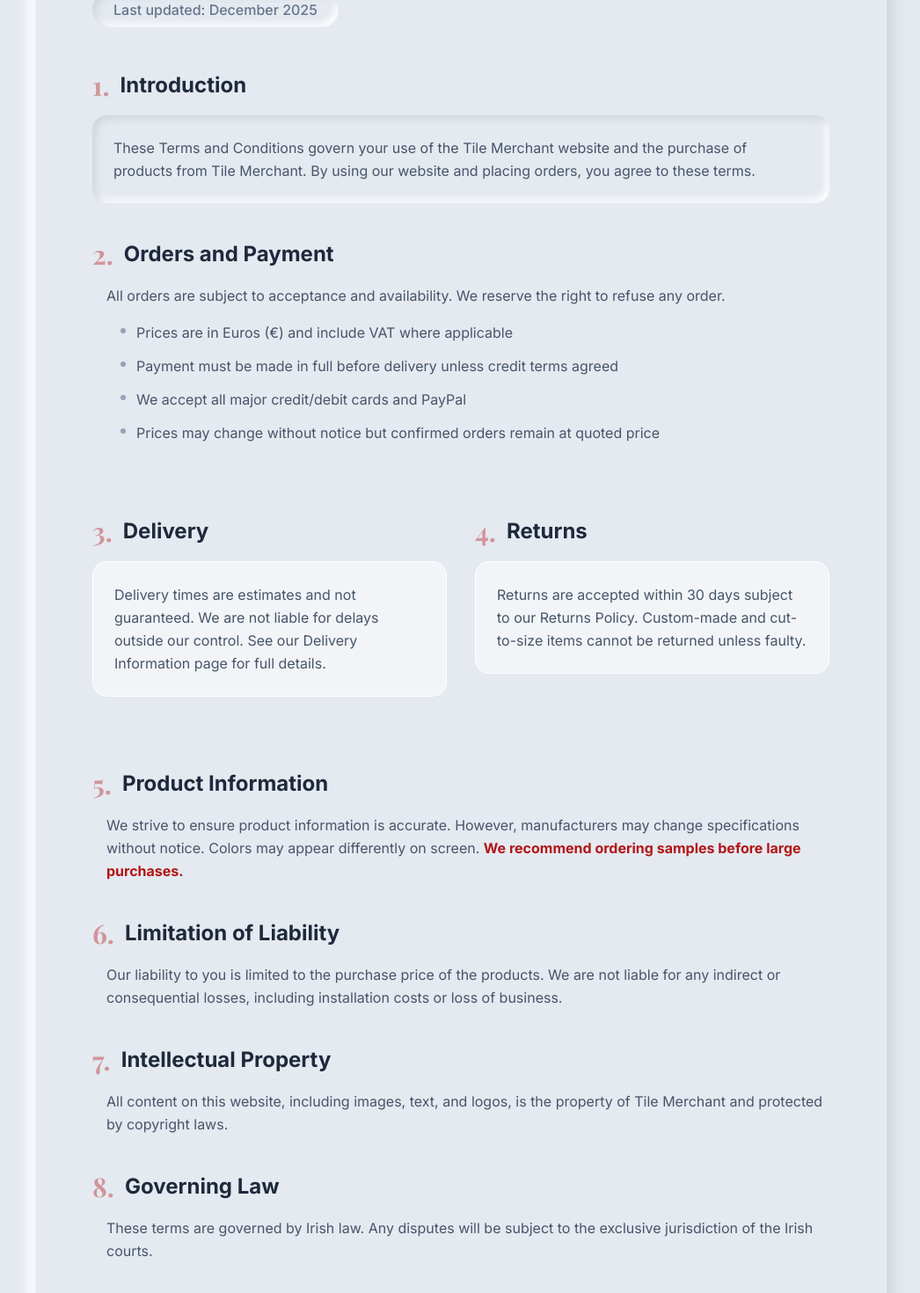
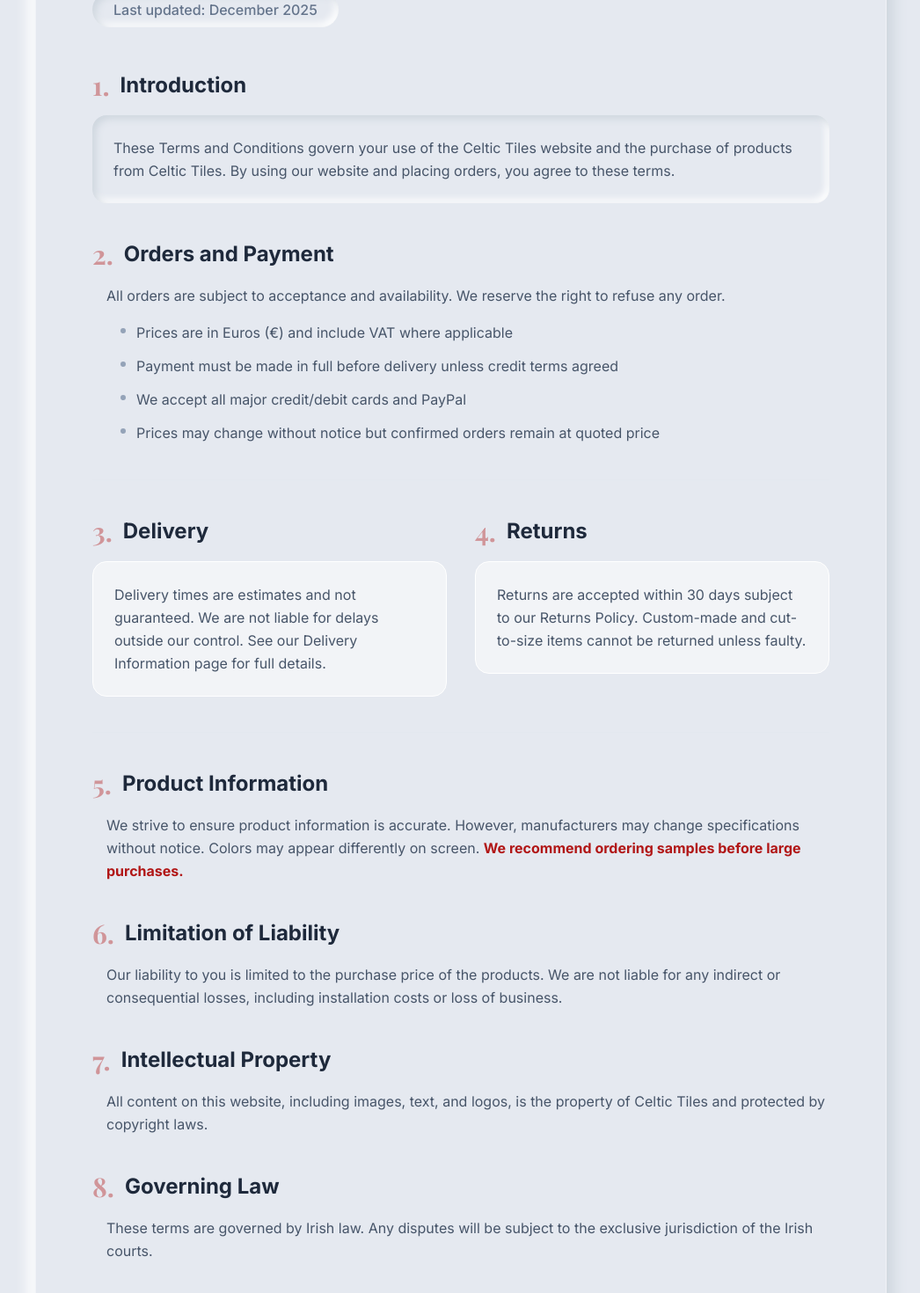
Before and after one commit to AliceSoft777/Eirevancee, a Next.js app: page /terms in a window 1280 px wide. Shown: the part 349-1819 px from the top of the page at 88% size, without its empty margins (116-1162 px from the left). Built offline with nearby package versions, Linux system fonts and the light colour scheme; no server answers; the database is empty; a web font is replaced by a local one.

Commit message:
added the email and settings update

```diff
--- a/app/admin/settings/general/page.tsx
+++ b/app/admin/settings/general/page.tsx
@@ -29,15 +29,15 @@
               </div>
               <div>
                 <label className="block text-sm font-medium mb-2">Store Email</label>
-                <Input type="email" defaultValue="info@celtictiles.com" />
+                <Input type="email" defaultValue="contact@celtictiles.ie" />
               </div>
               <div>
                 <label className="block text-sm font-medium mb-2">Phone Number</label>
-                <Input type="tel" defaultValue="+91 98765 43210" />
+                <Input type="tel" defaultValue="+353 14090558" />
               </div>
               <div>
                 <label className="block text-sm font-medium mb-2">Address</label>
-                <Input defaultValue="123 Tile Street, Dublin, Ireland" />
+                <Input defaultValue="Besides AXA insurance, Finches Industrial Park, Long Mile Rd, Walkinstown, Dublin, D12 FP74" />
               </div>
               <Button>
                 <Save className="w-4 h-4 mr-2" />
@@ -54,11 +54,11 @@
             <CardContent className="space-y-4">
               <div>
                 <label className="block text-sm font-medium mb-2">Currency Symbol</label>
-                <Input defaultValue="₹" />
+                <Input defaultValue="€" />
               </div>
               <div>
                 <label className="block text-sm font-medium mb-2">Tax Rate (%)</label>
-                <Input type="number" defaultValue="18" />
+                <Input type="number" defaultValue="23" />
               </div>
               <div>
                 <label className="block text-sm font-medium mb-2">Free Shipping Threshold</label>
--- a/app/contact/page.tsx
+++ b/app/contact/page.tsx
@@ -64,7 +64,7 @@
                                     </div>
                                     <div className="mt-1">
                                         <h3 className="font-bold text-slate-800 mb-1">Email</h3>
-                                        <p className="text-slate-600 font-medium">contact@tilemerchant.ie</p>
+                                        <p className="text-slate-600 font-medium">contact@celtictiles.ie</p>
                                         <p className="text-sm text-slate-500 mt-1">We&apos;ll respond within 24 hours</p>
                                     </div>
                                 </div>
--- a/app/privacy/page.tsx
+++ b/app/privacy/page.tsx
@@ -37,7 +37,7 @@
                             <section>
                                 <h2 className="text-2xl font-bold text-slate-800 mb-4">1. Introduction</h2>
                                 <p className="bg-[#E5E9F0] neu-inset p-6 rounded-2xl">
-                                    Tile Merchant (&quot;we&quot;, &quot;our&quot;, &quot;us&quot;) is committed to protecting your privacy. This Privacy Policy explains
+                                    Celtic Tiles (&quot;we&quot;, &quot;our&quot;, &quot;us&quot;) is committed to protecting your privacy. This Privacy Policy explains
                                     how we collect, use, and protect your personal information when you use our website and services.
                                 </p>
                             </section>
--- a/app/terms/page.tsx
+++ b/app/terms/page.tsx
@@ -39,8 +39,8 @@
                                     <span className="text-primary/40 text-3xl font-serif">1.</span> Introduction
                                 </h2>
                                 <p className="bg-[#E5E9F0] neu-inset p-6 rounded-2xl">
-                                    These Terms and Conditions govern your use of the Tile Merchant website and the purchase of products
-                                    from Tile Merchant. By using our website and placing orders, you agree to these terms.
+                                    These Terms and Conditions govern your use of the Celtic Tiles website and the purchase of products
+                                    from Celtic Tiles. By using our website and placing orders, you agree to these terms.
                                 </p>
                             </section>
 
@@ -121,7 +121,7 @@
                                     <span className="text-primary/40 text-3xl font-serif">7.</span> Intellectual Property
                                 </h2>
                                 <p className="leading-relaxed pl-4">
-                                    All content on this website, including images, text, and logos, is the property of Tile Merchant
+                                    All content on this website, including images, text, and logos, is the property of Celtic Tiles
                                     and protected by copyright laws.
                                 </p>
                             </section>
```
